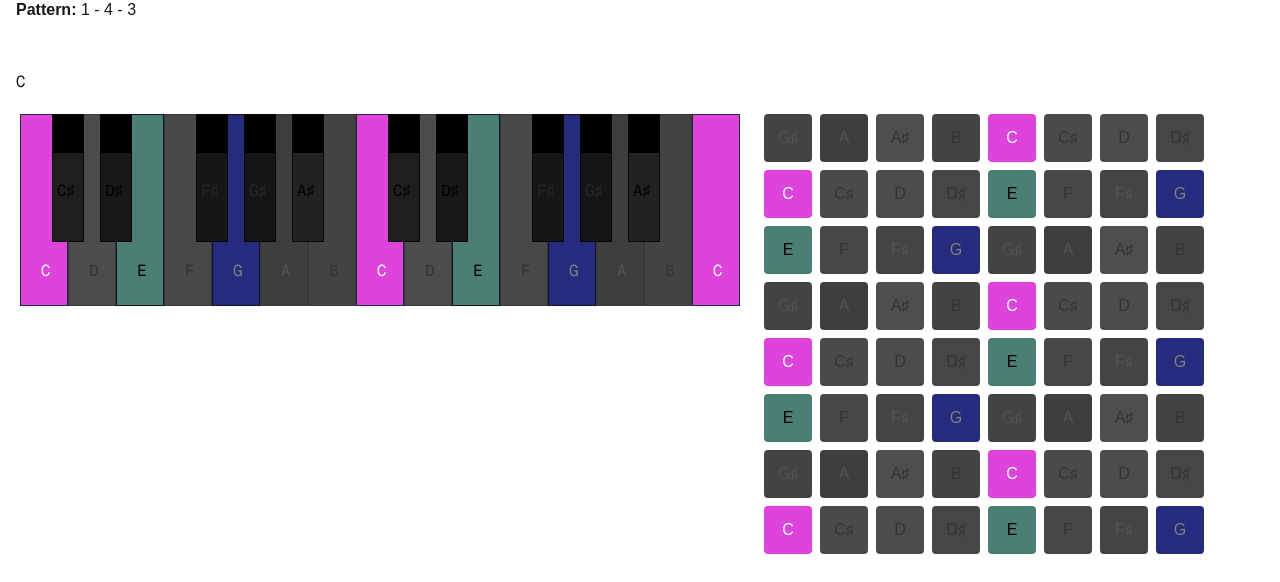
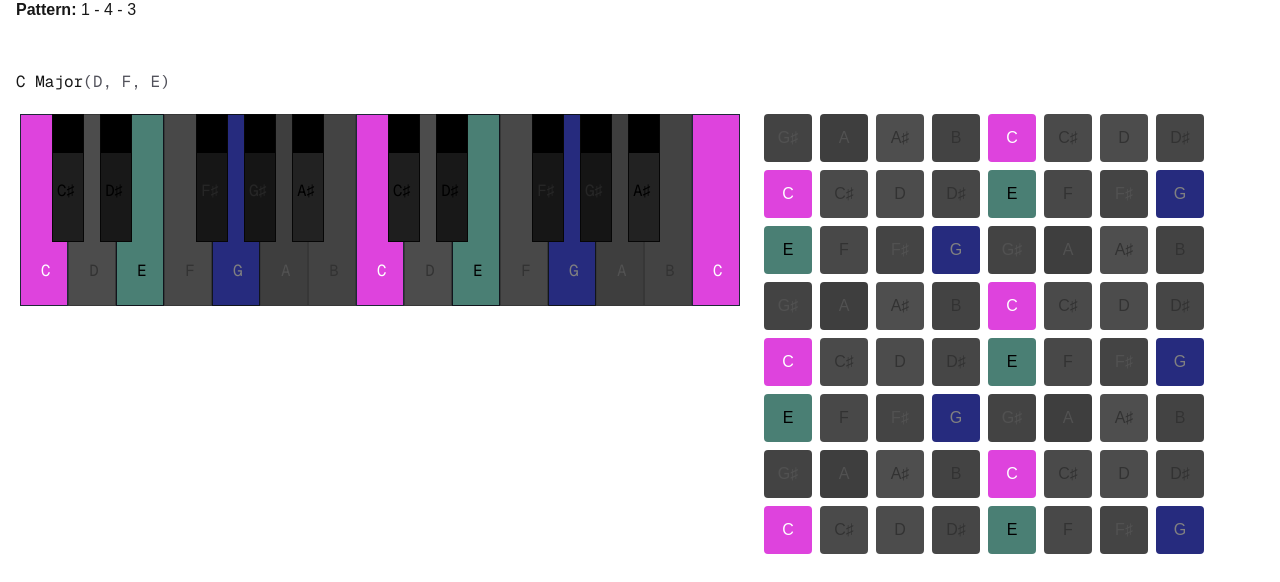
Before and after one commit to leouofa/gridbeat, a Next.js app: page /chords in a window 1280 px wide. Shown: the part 218-800 px from the top of the page. Built offline with nearby package versions, Linux system fonts and the light colour scheme.

Commit message:
formatted chord title and added notes

```diff
--- a/components/ChordBank/ChordDetail.tsx
+++ b/components/ChordBank/ChordDetail.tsx
@@ -23,8 +23,20 @@ const ChordDetail: React.FC<ChordDetailProps> = ({ chord }) => {
       <br />
       <br />
       {NOTES.map((note, index) => (
-        <div key={index} className="mb-8">
-          <h2 className="font-mono mb-4">{note.name}</h2>
+        <div key={index} className="mb-28">
+          <h2 className="font-mono mb-4">
+            {`${note.name} ${chord.name}`}
+            <span className="text-zinc-600 dark:text-zinc-400">
+              (
+              {chord.pattern
+                .map(
+                  (interval) =>
+                    NOTES[(parseInt(note.alias) + interval) % 12].name,
+                )
+                .join(", ")}
+              )
+            </span>
+          </h2>
           <div className="flex flex-wrap gap-4">
             <div className="flex-shrink-0 flex flex-col gap-4 max-w-full">
               <div className="overflow-x-auto">
```
